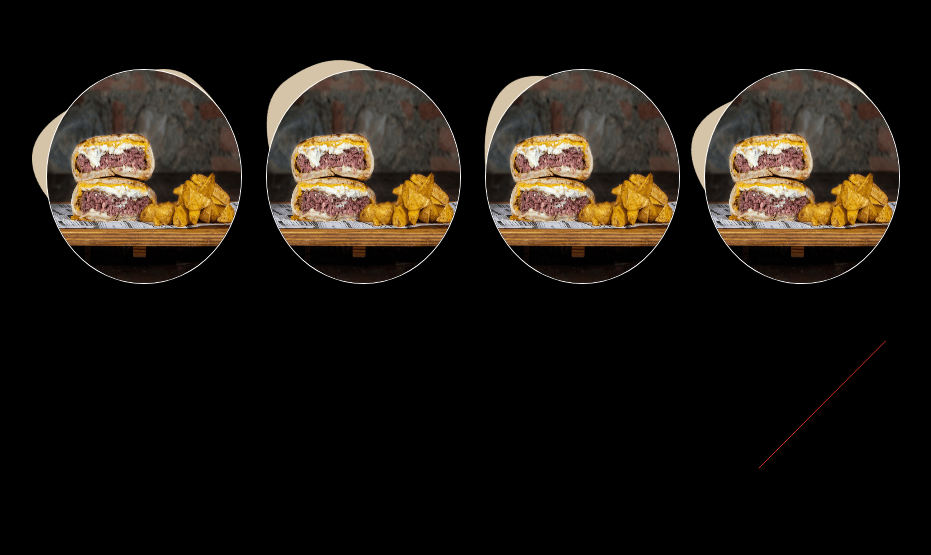
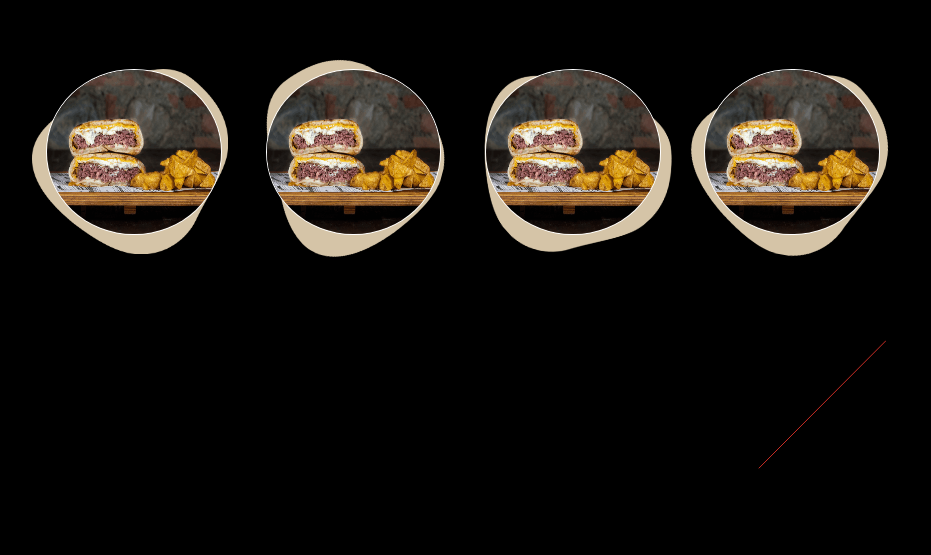
Before and after one commit to osquelsantisteban/landing_hamburguesera, a React (Create React App) app: page / in a window 1280 px wide. Shown: the part 5308-5863 px from the top of the page, without its empty margins (181-1112 px from the left). Built offline with nearby package versions, Linux system fonts and the light colour scheme.

Commit message:
fix styles in circles images

```diff
--- a/src/components/Products/Product.module.css
+++ b/src/components/Products/Product.module.css
@@ -8,11 +8,11 @@
     to {transform: rotate(360deg)}
 }
 
-.rotation:hover img[id^="turn"] {
+/* .rotation:hover img[id^="turn"] {
     animation-name: rotation;
     animation-duration: 4s;
     animation-iteration-count: infinite;
-}
+} */
 
 .product {
     position: absolute;
@@ -20,8 +20,8 @@
     left: 14px;
     border: 1px solid #fff;
     border-radius: 50%;
-    width: var(--diam);
-    height: var(--diam);
+    width: var(--diam-mob);
+    height: var(--diam-mob);
 }
 
 .turn1 {
```
